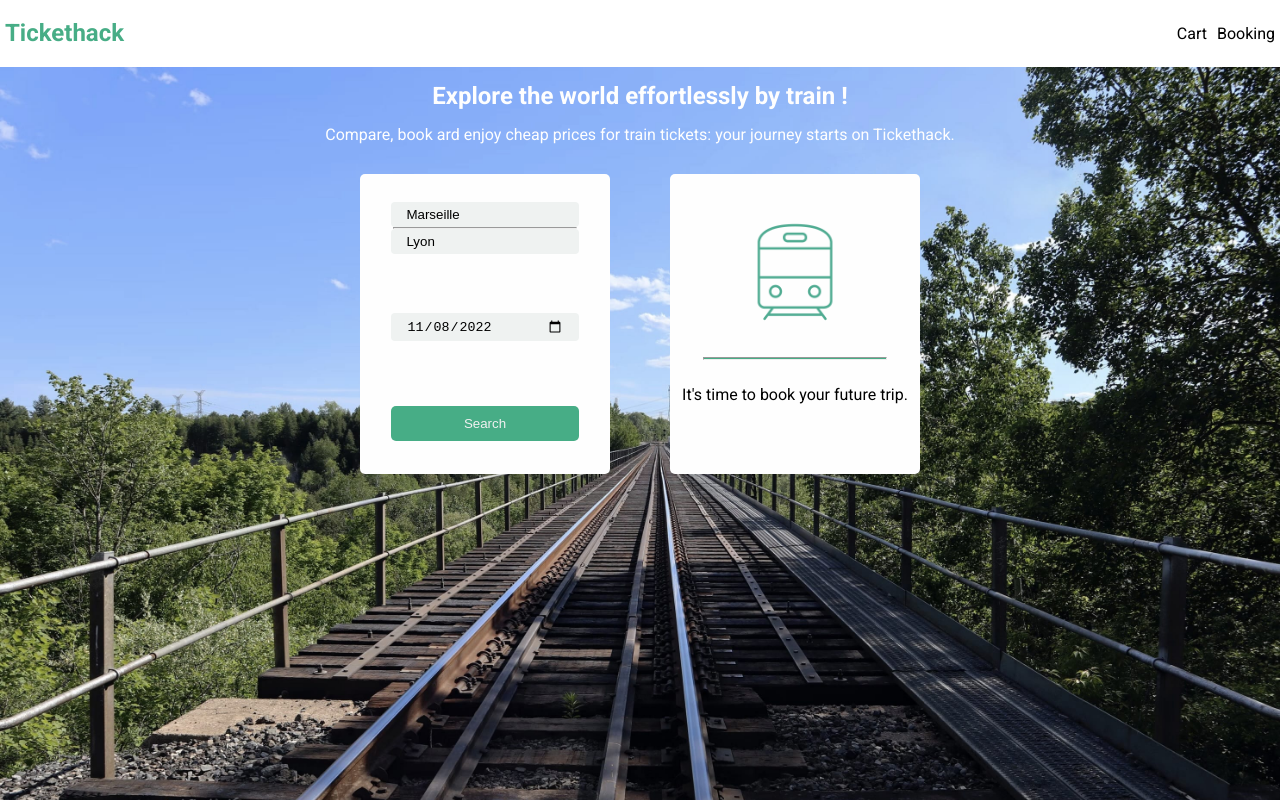
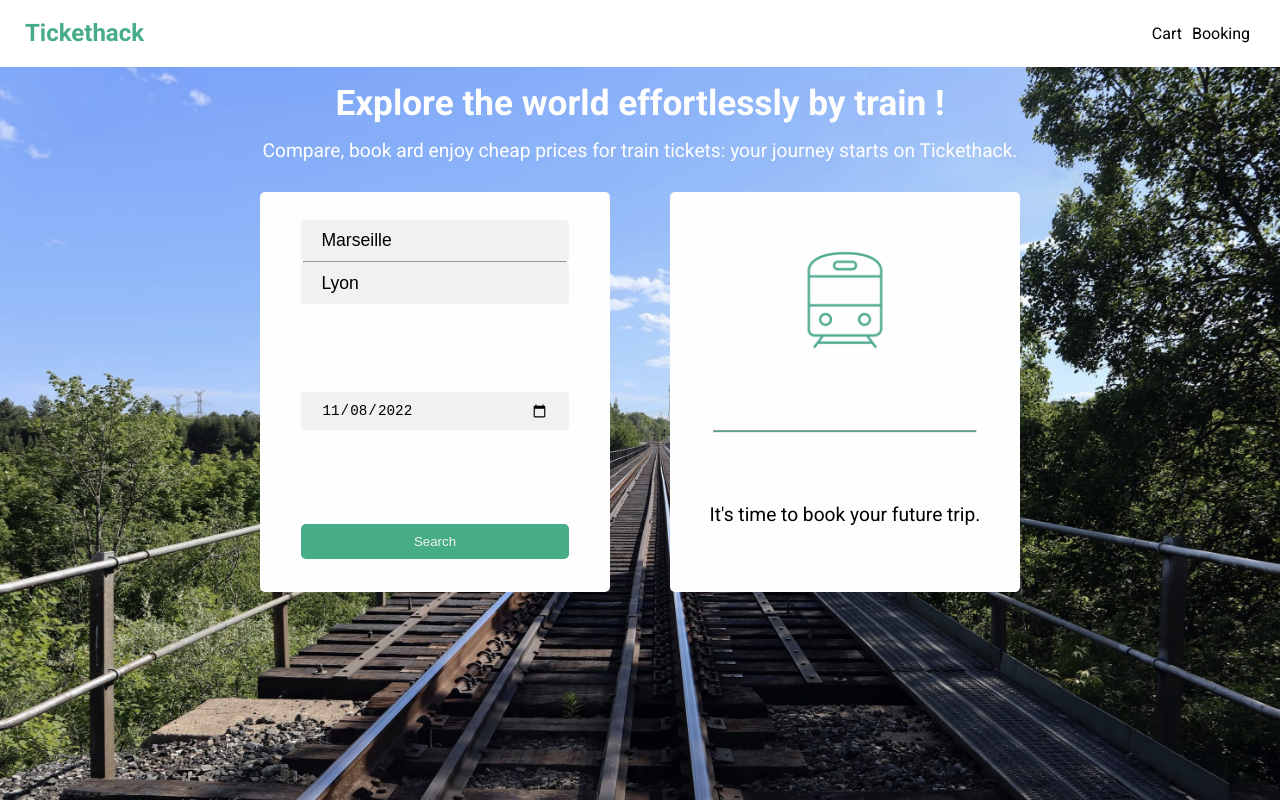
Before and after one commit to roulianosss/hackathon-frontend, a website: page index.html in a window 1280 px wide. Drawn offline with Linux system fonts and the light colour scheme.

Commit message:
bugfixes

```diff
--- a/booking.css
+++ b/booking.css
@@ -35,9 +35,11 @@
   font-weight: bolder;
   margin: 0 5px;
   font-size: 1.5rem;
+  margin-left: 25px;
 }
 
 #menu-container {
+  margin-right: 25px;
   display: flex;
   color: black;
 }
--- a/cart.css
+++ b/cart.css
@@ -35,9 +35,11 @@
   font-weight: bolder;
   margin: 0 5px;
   font-size: 1.5rem;
+  margin-left: 25px;
 }
 
 #menu-container {
+  margin-right: 25px;
   display: flex;
   color: black;
 }
--- a/index.css
+++ b/index.css
@@ -34,9 +34,11 @@
   font-weight: bolder;
   margin: 0 5px;
   font-size: 1.5rem;
+  margin-left: 25px;
 }
 
 #menu-container {
+  margin-right: 25px;
   display: flex;
   color: black;
 }
@@ -62,10 +64,16 @@
   grid-column-end: 13;
   grid-row-start: 2;
   grid-row-end: 13;
+  overflow: hidden;
 }
 
 #content h2 {
   margin: 15px 0;
+  font-size: 2.2em;
+}
+
+#content p {
+  font-size: 1.2em;
 }
 
 #card-container {
@@ -76,8 +84,8 @@
 .card {
   border-radius: 5px;
   background-color: #fefefe;
-  width: 250px;
-  height: 300px;
+  width: 350px;
+  height: 400px;
   margin: 30px;
   display: flex;
   flex-direction: column;
@@ -104,11 +112,12 @@
 
 input {
   background-color: #eff2f1;
-  padding: 5px 15px;
+  padding: 10px 20px;
   width: 80%;
   border-radius: 4px;
   outline: none;
   border: none;
+  font-size: 1.1em;
 }
 
 hr {
@@ -154,7 +163,7 @@ input:nth-child(1) {
 }
 
 #card-result img {
-  margin-top: 30px;
+  margin-top: 40px;
   height: 120px;
   width: 120px;
 }
@@ -163,7 +172,7 @@ input:nth-child(1) {
   height: 3px;
   color: #47ad86;
   background-color: #47ad86;
-  margin: 25px 0;
+  margin: 70px 0;
 }
 
 #card-result{
```
